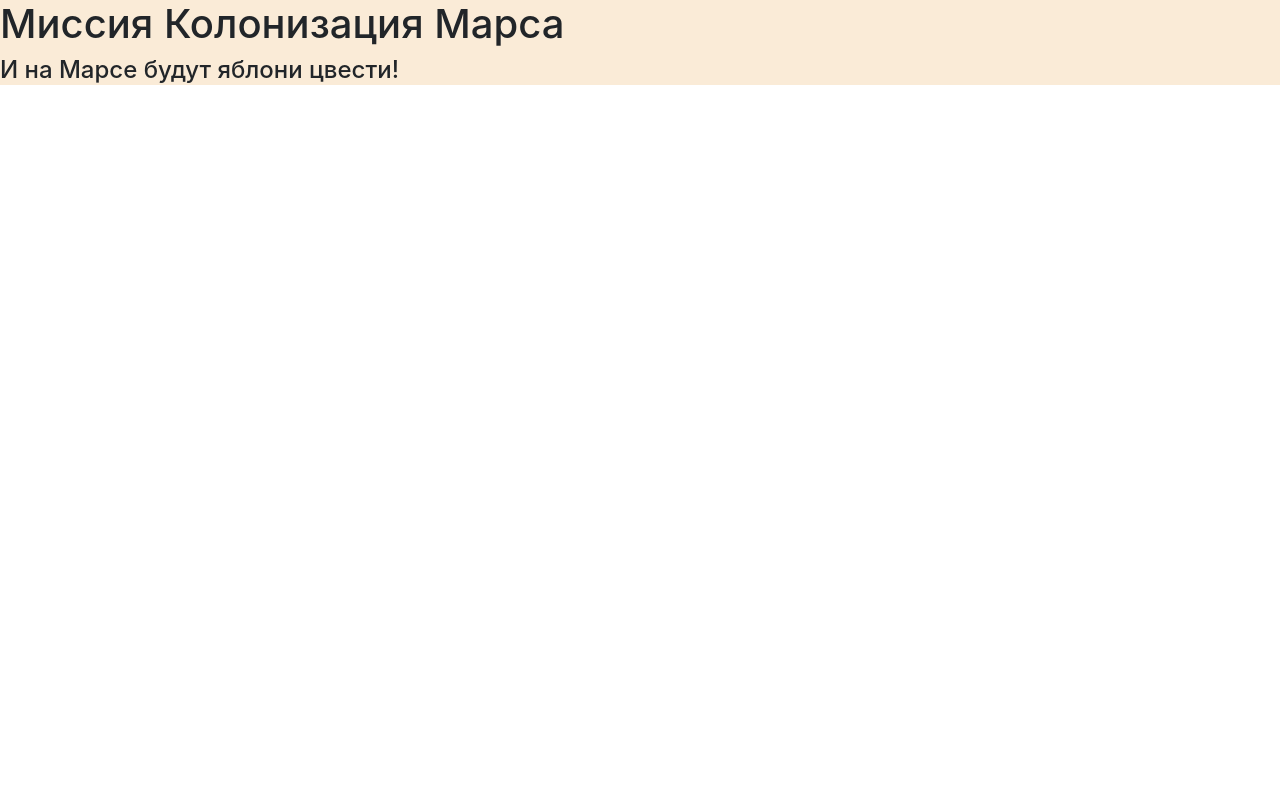
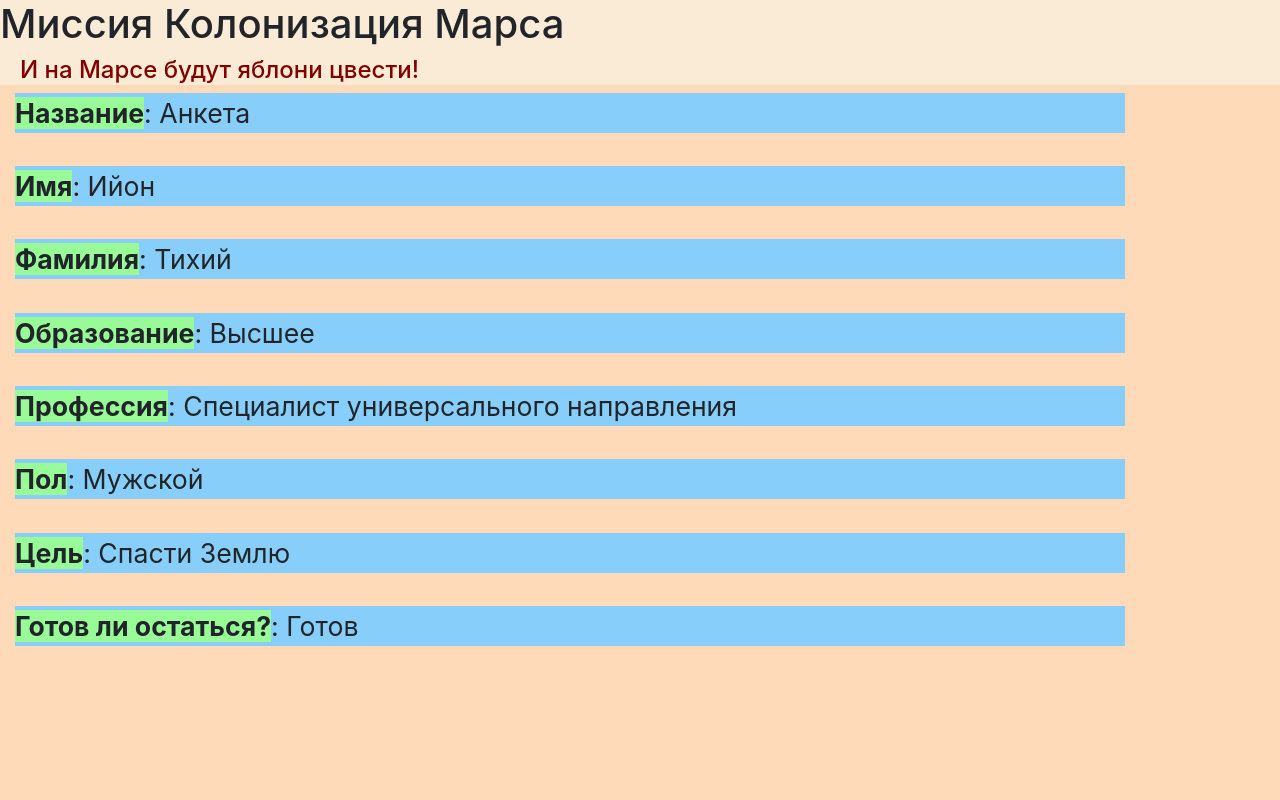
Before and after one commit to zarex1111/flask_wtf, a Flask app: page /answer in a window 1280 px wide. Run offline with Flask 2, Linux system fonts and the light colour scheme; some libraries are stand-ins or nearby versions.

Commit message:
Задача №4

```diff
--- a/main.py
+++ b/main.py
@@ -1,4 +1,4 @@
-from flask import Flask, render_template
+from flask import Flask, render_template, request
 import json
 
 
@@ -23,5 +23,15 @@ def duties(list_type):
     return render_template("professions_list.html", list_type=list_type, duties=p, title="Список профессий")
 
 
+@app.route('/answer')
+@app.route('/answer_auto')
+def answer():
+    with open("static/json/anketa.json", encoding="utf-8") as file:
+        p = json.load(file)
+    with open("static/json/keys.json", encoding="utf-8") as file:
+        n = json.load(file)
+    return render_template("auto_answer.html", form=p, keys=n)
+
+
 if __name__ == '__main__':
     app.run(port=8080, host='127.0.0.1')
--- /dev/null
+++ b/static/css/style.css
@@ -0,0 +1,22 @@
+h4 {
+    color:maroon;
+    margin-left: 20px;
+}
+
+.form-elem-info {
+    background-color: lightskyblue;
+    margin-bottom: 3%;
+    font-size: 20pt;
+}
+
+.container {
+    margin-left: 0%;
+}
+
+body {
+    background-color: peachpuff;
+}
+
+b {
+    background-color: palegreen;
+}
--- /dev/null
+++ b/static/json/anketa.json
@@ -0,0 +1,10 @@
+{
+    "title": "Анкета",
+    "surname": "Ийон",
+    "name": "Тихий",
+    "education": "Высшее",
+    "profession": "Специалист универсального направления",
+    "sex": "Мужской",
+    "motivation": "Спасти Землю",
+    "ready": "Готов"
+}
--- /dev/null
+++ b/static/json/keys.json
@@ -0,0 +1,10 @@
+{
+    "title": "Название",
+    "surname": "Имя",
+    "name": "Фамилия",
+    "education": "Образование",
+    "profession": "Профессия",
+    "sex": "Пол",
+    "motivation": "Цель",
+    "ready": "Готов ли остаться?"
+}
--- /dev/null
+++ b/templates/auto_answer.html
@@ -0,0 +1,9 @@
+{% extends "base.html" %}
+
+{% block content %}
+    {% for elem in form %}
+        <p class="form-elem-info">
+            <b>{{ keys[elem] }}</b>: {{ form[elem] }}
+        </p>
+    {% endfor %}
+{% endblock %}
--- a/templates/base.html
+++ b/templates/base.html
@@ -8,6 +8,7 @@
           integrity="sha384-Vkoo8x4CGsO3+Hhxv8T/Q5PaXtkKtu6ug5TOeNV6gBiFeWPGFN9MuhOf23Q9Ifjh"
           crossorigin="anonymous">
     <title>{{ title }}</title>
+    <link rel="stylesheet" href="/static/css/style.css">
 </head>
 <body>
     <div style="background-color: antiquewhite;">
--- a/templates/style.css
+++ /dev/null
@@ -1,4 +0,0 @@
-.courses_block {
-    left: auto;
-    right: auto;
-}
```
